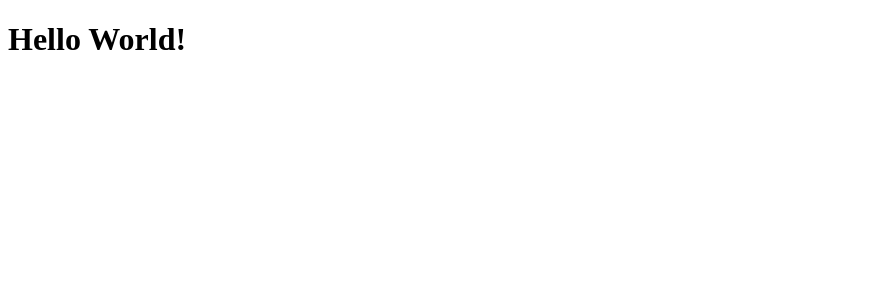
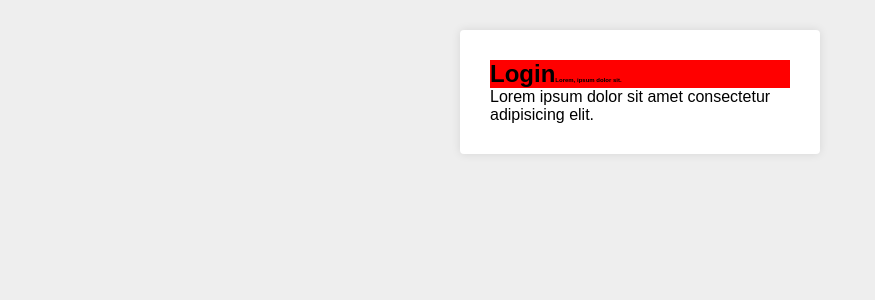
Before and after one commit to RicardoBaldrez/Basis-for-React-projects, a React (Create React App) app: page / in a window 1280 px wide. Shown: the top 300 px of the page, without its empty margins (0-875 px from the left). Built offline with nearby package versions, Linux system fonts and the light colour scheme.

Commit message:
refactor: 💡 Creating the directories and a GlobalStyle file
Creating the directories (pages, components) and a globalStyle file from
styled-components

```diff
--- a/package.json
+++ b/package.json
@@ -9,6 +9,7 @@
     "react": "^18.0.0",
     "react-dom": "^18.0.0",
     "react-scripts": "5.0.1",
+    "styled-components": "^5.3.5",
     "web-vitals": "^2.1.4"
   },
   "scripts": {
--- a/src/App.js
+++ b/src/App.js
@@ -1,7 +1,15 @@
 import React from 'react';
 
+import Login from './pages/Login';
+import GS from './styles/GlobalStyles';
+
 function App() {
-  return <h1>Hello World!</h1>;
+  return (
+    <>
+      <GS />
+      <Login />
+    </>
+  );
 }
 
 export default App;
--- /dev/null
+++ b/src/pages/Login/index.js
@@ -0,0 +1,17 @@
+import React from 'react';
+
+import { Container } from '../../styles/GlobalStyles';
+
+import { Title } from './styled';
+
+export default function Login() {
+  return (
+    <Container>
+      <Title>
+        Login
+        <small>Lorem, ipsum dolor sit.</small>
+      </Title>
+      <p>Lorem ipsum dolor sit amet consectetur adipisicing elit.</p>
+    </Container>
+  );
+}
--- /dev/null
+++ b/src/pages/Login/styled.js
@@ -0,0 +1,8 @@
+import styled from 'styled-components';
+
+export const Title = styled.h1`
+  background-color: red;
+  small {
+    font-size: 0.1em;
+  }
+`;
--- /dev/null
+++ b/src/styles/GlobalStyles.js
@@ -0,0 +1,40 @@
+import styled, { createGlobalStyle } from 'styled-components';
+
+export default createGlobalStyle`
+  * {
+    margin: 0;
+    padding: 0;
+    outline: none;
+    box-sizing: border-box;
+  }
+
+  body {
+    background-color: #eee;
+    font-family: sans-serif;
+  }
+
+  html, body, #root {
+    height: 100%;
+  }
+
+  button {
+    cursor: pointer;
+  }
+
+  a {
+    text-decoration: none;
+  }
+
+  ul {
+    list-style: none;
+  }
+`;
+
+export const Container = styled.section`
+  padding: 30px;
+  max-width: 360px;
+  margin: 30px auto;
+  border-radius: 4px;
+  background-color: #fff;
+  box-shadow: 0 0 10px rgba(0, 0, 0, 0.1);
+`;
```
Also changed, not shown: 1 other file (tests, documents, lock files or other folders).
